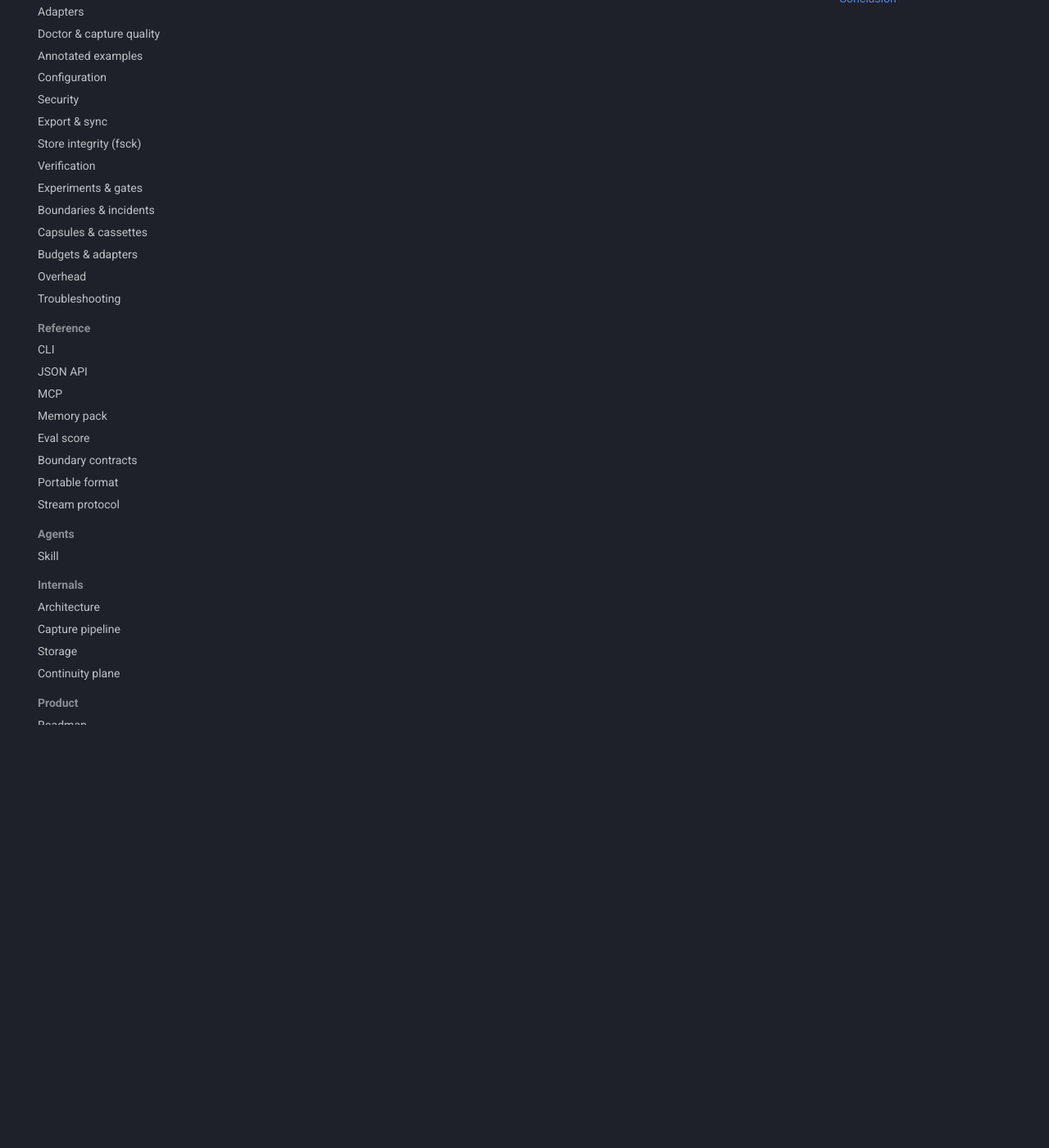
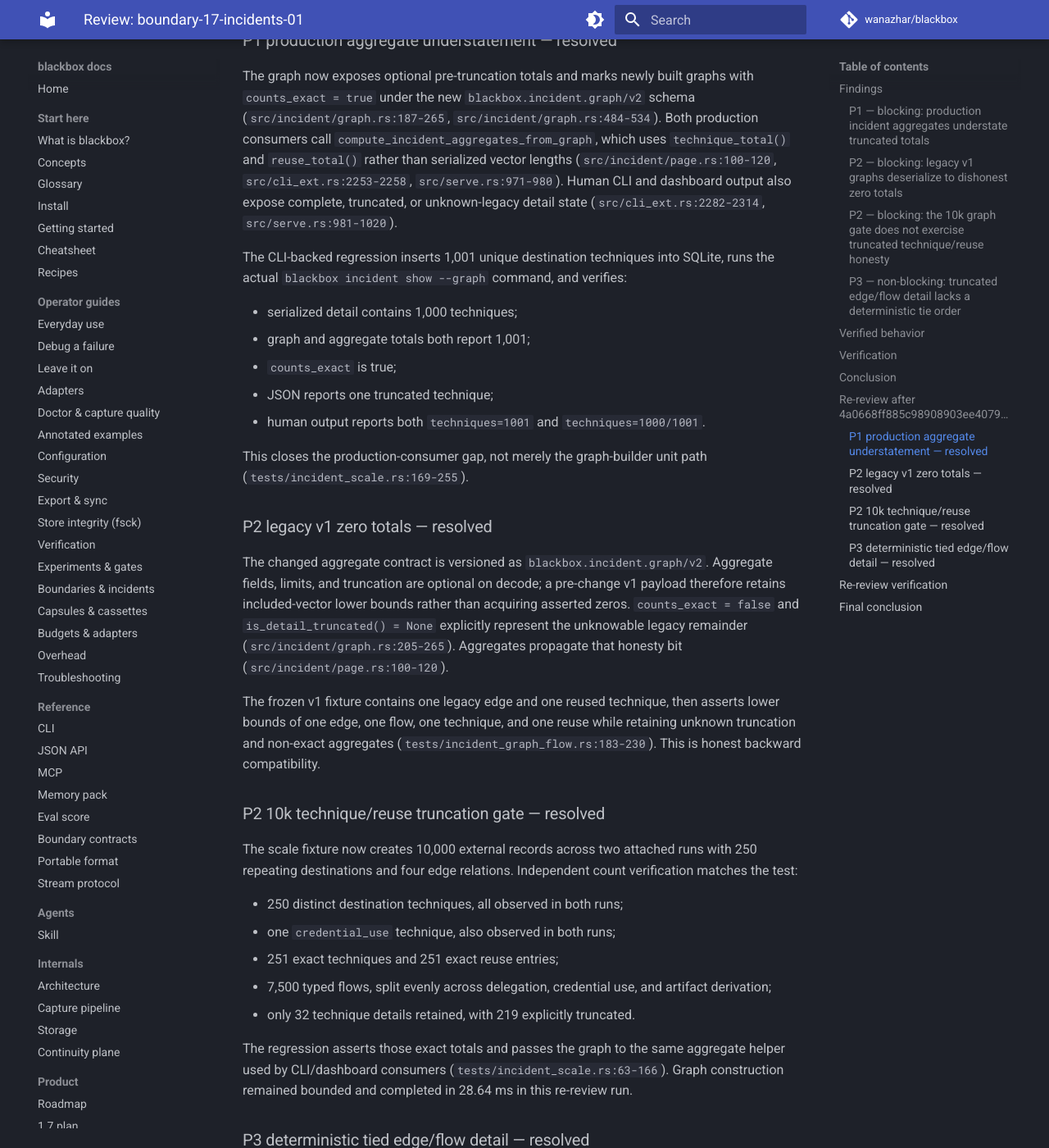
Before and after one commit to wanazhar/blackbox, an MkDocs documentation site: the page built from docs/plan/reviews/boundary-17-incidents-01.md, in a window 1280 px wide and 1400 px high, scrolled down 3579 px. Shown: the whole window at 82% size. Built offline with MkDocs 1.6.1 and Material for MkDocs 9.7.7, drawn with Linux system fonts in a browser that asks for light colours; comment, search, counter and statistics services are not loaded; some of the changed text lies outside the part shown.

Commit message:
docs(review): approve incident remediation

````diff
--- a/docs/plan/reviews/boundary-17-incidents-01.md
+++ b/docs/plan/reviews/boundary-17-incidents-01.md
@@ -130,3 +130,118 @@ aggregate honesty is not complete in the production consumer, legacy v1 graph
 payloads acquire false zero totals, and the 10k gate misses the truncated
 technique/reuse path where the consumer defect occurs. Resolve the P1 and P2
 findings before merging this task into the 1.7 completion branch.
+
+---
+
+## Re-review after `4a0668ff885c98908903ee407955dcda38be9091`
+
+| Field | Value |
+|---|---|
+| Re-review date | 2026-07-22 |
+| Remediation | `4a0668ff885c98908903ee407955dcda38be9091` |
+| Final verdict | **Pass** |
+
+The remediation was inspected independently and every original finding is
+resolved.
+
+### P1 production aggregate understatement — resolved
+
+The graph now exposes optional pre-truncation totals and marks newly built
+graphs with `counts_exact = true` under the new
+`blackbox.incident.graph/v2` schema
+(`src/incident/graph.rs:187-265`, `src/incident/graph.rs:484-534`). Both
+production consumers call `compute_incident_aggregates_from_graph`, which uses
+`technique_total()` and `reuse_total()` rather than serialized vector lengths
+(`src/incident/page.rs:100-120`, `src/cli_ext.rs:2253-2258`,
+`src/serve.rs:971-980`). Human CLI and dashboard output also expose complete,
+truncated, or unknown-legacy detail state (`src/cli_ext.rs:2282-2314`,
+`src/serve.rs:981-1020`).
+
+The CLI-backed regression inserts 1,001 unique destination techniques into
+SQLite, runs the actual `blackbox incident show --graph` command, and verifies:
+
+- serialized detail contains 1,000 techniques;
+- graph and aggregate totals both report 1,001;
+- `counts_exact` is true;
+- JSON reports one truncated technique;
+- human output reports both `techniques=1001` and
+  `techniques=1000/1001`.
+
+This closes the production-consumer gap, not merely the graph-builder unit
+path (`tests/incident_scale.rs:169-255`).
+
+### P2 legacy v1 zero totals — resolved
+
+The changed aggregate contract is versioned as
+`blackbox.incident.graph/v2`. Aggregate fields, limits, and truncation are
+optional on decode; a pre-change v1 payload therefore retains included-vector
+lower bounds rather than acquiring asserted zeros. `counts_exact = false` and
+`is_detail_truncated() = None` explicitly represent the unknowable legacy
+remainder (`src/incident/graph.rs:205-265`). Aggregates propagate that honesty
+bit (`src/incident/page.rs:100-120`).
+
+The frozen v1 fixture contains one legacy edge and one reused technique, then
+asserts lower bounds of one edge, one flow, one technique, and one reuse while
+retaining unknown truncation and non-exact aggregates
+(`tests/incident_graph_flow.rs:183-230`). This is honest backward compatibility.
+
+### P2 10k technique/reuse truncation gate — resolved
+
+The scale fixture now creates 10,000 external records across two attached runs
+with 250 repeating destinations and four edge relations. Independent count
+verification matches the test:
+
+- 250 distinct destination techniques, all observed in both runs;
+- one `credential_use` technique, also observed in both runs;
+- 251 exact techniques and 251 exact reuse entries;
+- 7,500 typed flows, split evenly across delegation, credential use, and
+  artifact derivation;
+- only 32 technique details retained, with 219 explicitly truncated.
+
+The regression asserts those exact totals and passes the graph to the same
+aggregate helper used by CLI/dashboard consumers
+(`tests/incident_scale.rs:63-166`). Graph construction remained bounded and
+completed in 28.64 ms in this re-review run.
+
+### P3 deterministic tied edge/flow detail — resolved
+
+Graph construction sorts edges by `(created_at, id)` before applying edge and
+flow limits (`src/incident/graph.rs:439-503`), and SQLite retrieval uses the
+same stable tie-breaker (`src/storage/sqlite.rs:2541-2547`). Technique first
+discovery and earliest-signal selection also use stable reference-ID
+tie-breakers (`src/incident/graph.rs:278-320`, `src/incident/graph.rs:397-405`).
+
+The regression shuffles eight equal-timestamp edges and obtains the same
+`edge-00`, `edge-01`, `edge-02` prefix and matching flow prefix both times
+(`tests/incident_graph_flow.rs:232-288`). The 10,000-incident tied-timestamp
+storage cursor still exhausts every ID exactly once in descending ID order.
+
+## Re-review verification
+
+Commands executed from the isolated incident worktree:
+
+```text
+cargo test --lib incident::graph
+cargo test --test incident_graph_flow --test incident_scale -- --nocapture
+cargo clippy --all-targets -- -D warnings
+cargo fmt --check
+git diff 875b6de..4a0668f --check
+```
+
+Results:
+
+```text
+incident::graph: 2 passed; 0 failed
+incident_graph_flow: 4 passed; 0 failed
+incident_scale: 3 passed; 0 failed
+10k graph reconstruction: 28.641133 ms
+10k storage pagination: 1.064377496 s
+clippy, formatting, and diff checks: passed
+```
+
+## Final conclusion
+
+**Pass.** Exact production aggregates, legacy v1 honesty, high-volume
+technique/reuse truncation, and deterministic tied ordering now have direct
+executable coverage. No blocking or non-blocking findings remain from this
+review.
````
